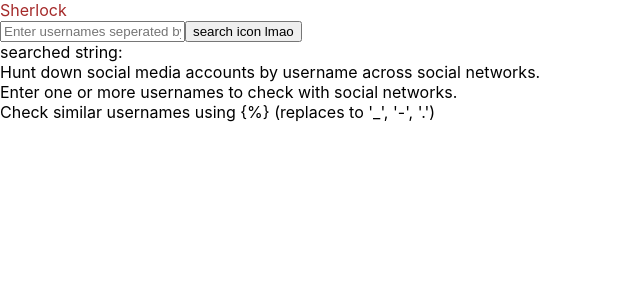
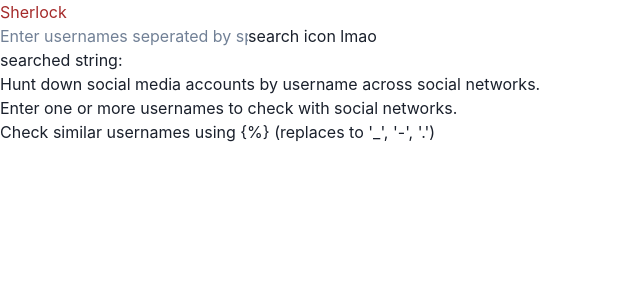
Before and after one commit to sherlockify/sherlockify-frontend, a React (Create React App) app: page / in a window 1280 px wide. Shown: the top 300 px of the page, without its empty margins (0-640 px from the left). Built offline with nearby package versions, Linux system fonts and the light colour scheme.

Commit message:
Try filter search

```diff
--- a/package.json
+++ b/package.json
@@ -3,6 +3,7 @@
   "version": "0.1.0",
   "private": true,
   "dependencies": {
+    "@chakra-ui/icons": "^2.1.1",
     "@chakra-ui/react": "^2.8.1",
     "@emotion/react": "^11.11.1",
     "@emotion/styled": "^11.11.0",
--- a/src/App.js
+++ b/src/App.js
@@ -1,18 +1,29 @@
 import './App.scss';
-import { useRef, useState } from 'react';
-import { ChakraProvider } from '@chakra-ui/react'
+import {useRef, useState} from 'react';
+import {ChakraProvider, Spinner, Stack} from '@chakra-ui/react'
+import SearchSites from "./components/SearchSites";
 
 
 function App() {
     const [sites, setSites] = useState([]);
+    const [isLoading, setIsLoading] = useState(false);
+    const [siteSearch, setSiteSearch] = useState("");
 
     return (
-    <>
-      <HeaderImage />
-      <SearchBar onResponse={(data) => setSites(data.sites)} />
-      <Information />
-      <WebsiteCards sites={sites} />
-    </>
+        <ChakraProvider>
+            <HeaderImage/>
+            <SearchBar onResponse={(data) => setSites(data.sites)}
+                       setIsLoading={setIsLoading}/>
+            <Information/>
+            {isLoading
+                ? <Spinner/>
+                : sites && Array.isArray(sites) && sites.length > 1
+                && <Stack>
+                    <SearchSites setSiteSearch={setSiteSearch}/>
+                    <WebsiteCards sites={sites} filter={siteSearch}/>
+                </Stack>
+            }
+        </ChakraProvider>
     );
 }
 
@@ -24,7 +35,7 @@
     );
 }
 
-function SearchBar({ onResponse }) {
+function SearchBar({onResponse, setIsLoading}) {
     const [searchString, setSearchString] = useState("");
     const textInput = useRef();
 
@@ -33,15 +44,17 @@
     }
 
     const handleClick = async (e) => {
+        setIsLoading(true);
         const response = await fetch("https://run-sherlock-4rsz5rrjca-uw.a.run.app",
             {
                 method: "POST",
-        body: JSON.stringify({ "username" : searchString }),
+                body: JSON.stringify({"username": searchString, "extra": false}),
                 headers: {
                     "Content-Type": "application/json"
                 }
             }
         );
+        setIsLoading(false);
 
         onResponse(await response.json());
     }
@@ -50,19 +63,23 @@
         <div>
             <input ref={textInput} onChange={onType} placeholder='Enter usernames seperated by spaces'></input>
             <button onClick={handleClick}>search icon lmao</button>
-      <br />searched string: {searchString}
+            <br/>searched string: {searchString}
         </div>
     );
 }
 
-function WebsiteCards({ sites }) {
+function WebsiteCards({sites, siteSearch}) {
     return (
         <div className='allCards'>
-      {sites.map(s =>
+            {sites.filter(
+                s => s.site.includes(siteSearch)
+            ).map(
+                s =>
                     <div className='siteCard'>
-          Site Name: {s.site} <br />
-          Site address: {s.urlUser} <br />
-        </div>)}
+                        Site Name: {s.site} <br/>
+                        Site address: {s.urlUser} <br/>
+                    </div>
+            )}
         </div>
     )
 }
@@ -70,8 +87,8 @@
 function Information() {
     return (
         <div>
-      Hunt down social media accounts by username across social networks. <br />
-      Enter one or more usernames to check with social networks. <br />
+            Hunt down social media accounts by username across social networks. <br/>
+            Enter one or more usernames to check with social networks. <br/>
             Check similar usernames using &#123;%&#125; (replaces to '_', '-', '.')
         </div>
     )
--- /dev/null
+++ b/src/components/SearchSites.jsx
@@ -0,0 +1,16 @@
+import {Input, InputGroup, InputLeftElement} from "@chakra-ui/react";
+import {SearchIcon} from "@chakra-ui/icons";
+
+export default function SearchSites({setSiteSearch}) {
+    return (
+        <InputGroup>
+            <InputLeftElement pointerEvents='none'>
+                <SearchIcon color='gray.300' />
+            </InputLeftElement>
+            <Input
+                placeholder='Search sites...'
+                onChange={(e) => setSiteSearch(e.target.value)}
+            />
+        </InputGroup>
+    )
+}
```
Also changed, not shown: 1 other file (tests, documents, lock files or other folders). Lines whose indentation alone changed are shown as unchanged.
